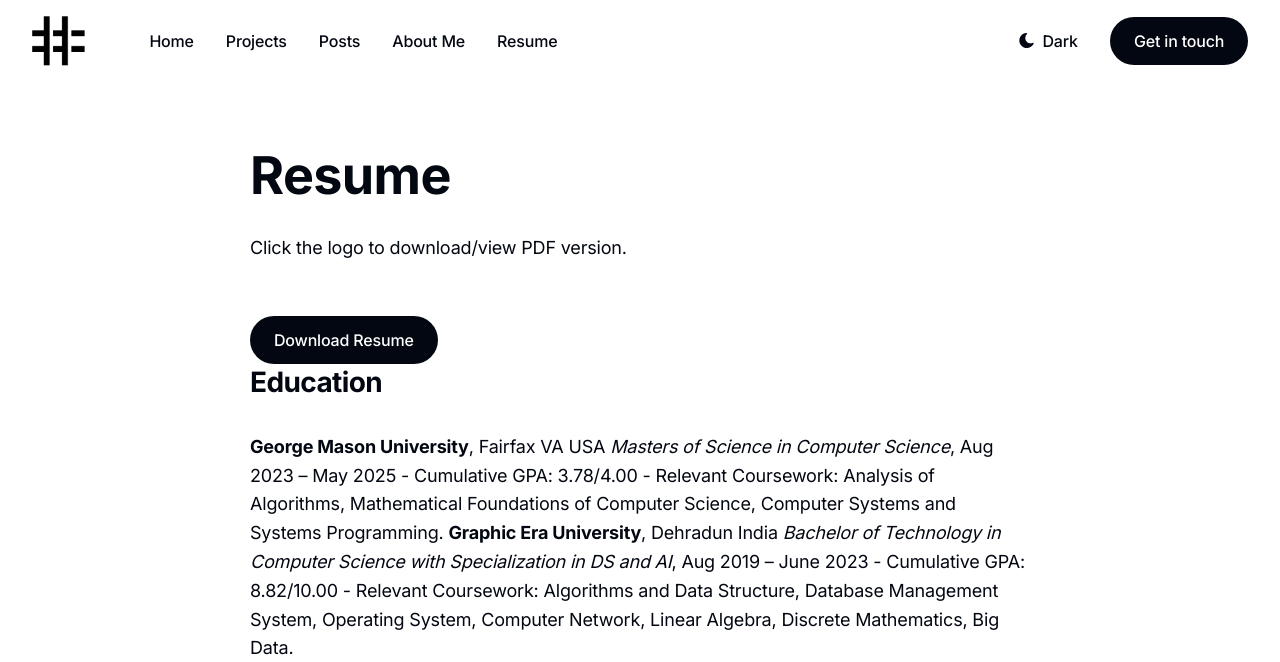
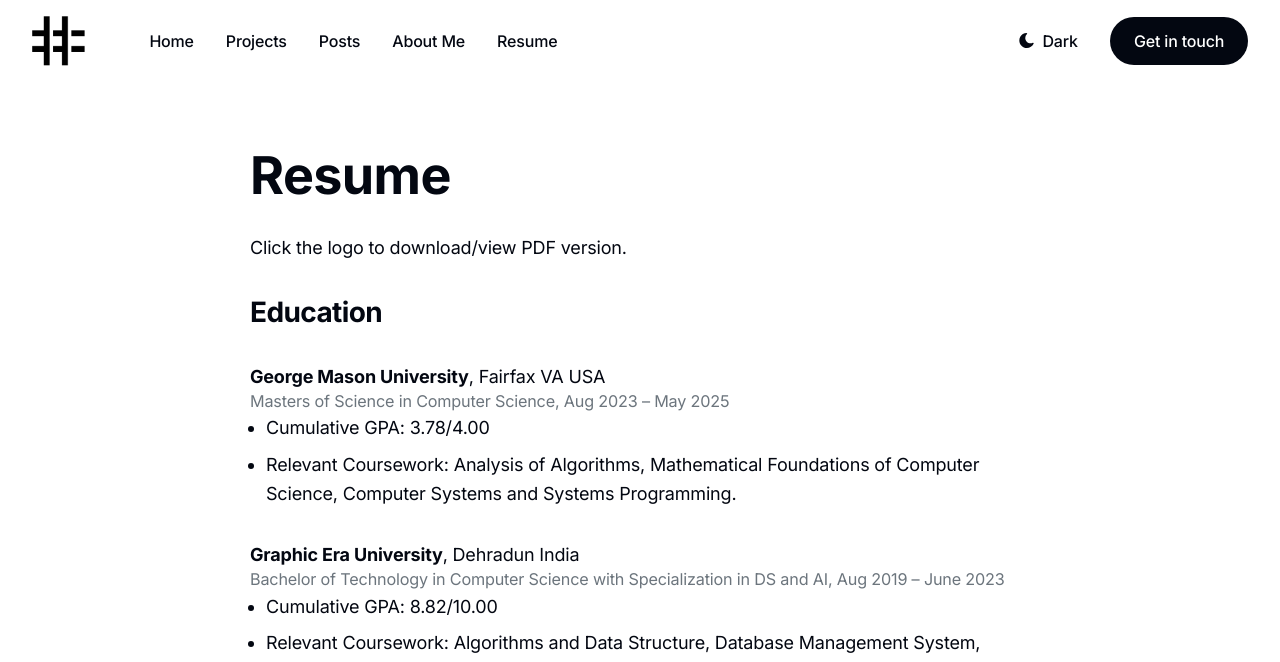
Before and after one commit to samyak1326/samyak1326.github.io, a Jekyll site: the page built from _pages/resume.md, in a window 1280 px wide. Shown: the top 662 px of the page. Built offline with Jekyll 4.4.1, drawn with Linux system fonts in a browser that asks for light colours; some of the changed text lies outside the part shown.

Commit message:
fix: resume/project/about sections

```diff
--- a/_pages/resume.md
+++ b/_pages/resume.md
@@ -7,23 +7,20 @@ description: "Click the logo to download/view PDF version."
 resume_pdf: Samyak_Jain_Resume.pdf
 ---
 
-<div style="display: flex; align-items: center; justify-content: flex-start;">
-    <!-- <h1 style="margin-right: 20px;">Resume</h1> -->
-    <a href="{{ '/assets/files/' | append: page.resume_pdf | prepend: site.baseurl }}" class="button" style="margin-top: 22px;" download>Download Resume</a>
-</div>
-
 <section id="education">
     <h2>Education</h2>
     <strong>George Mason University</strong>, Fairfax VA USA
-    <em>Masters of Science in Computer Science</em>, Aug 2023 – May 2025
-    - Cumulative GPA: 3.78/4.00
-    - Relevant Coursework: Analysis of Algorithms, Mathematical Foundations of Computer Science, Computer Systems and Systems Programming.
-
+    <div class="degree">Masters of Science in Computer Science, Aug 2023 – May 2025</div>
+    <ul>
+        <li>Cumulative GPA: 3.78/4.00</li>
+        <li>Relevant Coursework: Analysis of Algorithms, Mathematical Foundations of Computer Science, Computer Systems and Systems Programming.</li>
+    </ul>
     <strong>Graphic Era University</strong>, Dehradun India
-    <em>Bachelor of Technology in Computer Science with Specialization in DS and AI</em>, Aug 2019 – June 2023
-    - Cumulative GPA: 8.82/10.00
-    - Relevant Coursework: Algorithms and Data Structure, Database Management System, Operating System, Computer Network, Linear Algebra, Discrete Mathematics, Big Data.
-
+    <div class = "degree" >Bachelor of Technology in Computer Science with Specialization in DS and AI, Aug 2019 – June 2023</div>
+    <ul>
+        <li>Cumulative GPA: 8.82/10.00</li>
+        <li>Relevant Coursework: Algorithms and Data Structure, Database Management System, Operating System, Computer Network, Linear Algebra, Discrete Mathematics, Big Data.</li>
+    </ul>
 </section>
 
 <div class="gallery-box">
@@ -34,21 +31,24 @@ resume_pdf: Samyak_Jain_Resume.pdf
   <em>Photo by <a href="https://www.pexels.com/@david-garrison-1128051/" target="_blank">Josh Sorenson</a> on <a href="https://www.pexels.com/" target="_blank">Pexels</a></em>
 </div>
 
-<section id="technical-skills">
-    <h2>Technical Skills</h2>
-    - Programming Languages: Python, Core Java, C/C++, Basics of Scala
-    - Big Data, Machine Learning, and Deep Learning: Hadoop, MapReduce, Basics of Spark with Scala, Linux, Regression, Classification, CNN.
+<section id="technical-skills">Technical Skills</h2>
+    <ul>
+        <li>Programming Languages: Python, Core Java, C/C++, Basics of Scala</li>
+        <li>Big Data, Machine Learning, and Deep Learning: Hadoop, MapReduce, Basics of Spark with Scala, Linux, Regression, Classification, CNN.</li>
+    </ul>
 </section>
 
-<section id="work-experience">
-    <h2>Work Experience and Training</h2>
-    <strong>Front End Intern</strong>, Vega Moon Technologies, New Delhi India
-    <em>June 2022 - August 2022</em>
-    - Developed end-to-end websites for the organization and its clients.
-    - Worked with technologies like NodeJS and React.
-
-    <strong>Research Student</strong>, Graphic Era University, Dehradun India
-    <em>Oct 2022 - Jan 2023</em>
-    - Assisted in data pre-processing and analysis to find insights and patterns.
-
+<section id="work-experience" style="background-color: #f0f7da; padding: 20px; border-radius: 8px; margin-bottom: 20px;">
+    <h2 style="color: #5bc0de; border-bottom: 2px solid #5bc0de; padding-bottom: 10px;">Work Experience and Training</h2>
+    <p><strong>Front End Intern</strong>, Vega Moon Technologies, New Delhi India</p>
+    <p><em>June 2022 - August 2022</em></p>
+    <ul>
+        <li>Developed end-to-end websites for the organization and its clients.</li>
+        <li>Worked with technologies like NodeJS and React.</li>
+    </ul>
+    <p><strong>Research Student</strong>, Graphic Era University, Dehradun India</p>
+    <p><em>Oct 2022 - Jan 2023</em></p>
+    <ul>
+        <li>Assisted in data pre-processing and analysis to find insights and patterns.</li>
+    </ul>
 </section>
--- a/_sass/2-base/_base.scss
+++ b/_sass/2-base/_base.scss
@@ -1,3 +1,5 @@
+// base css file for "layout: page"
+
 *, *::after, *::before {
   box-sizing: border-box;
 }
@@ -252,3 +254,13 @@ table td {
 .lightense-backdrop {
   background-color: var(--background-color) !important;
 }
+
+#education {
+  margin-bottom: 20px;
+}
+
+.degree {
+  font-size: 0.9em;
+  color: #6c757d;
+  margin-top: -3px;
+}
--- a/_sass/3-modules/_projects.scss
+++ b/_sass/3-modules/_projects.scss
@@ -92,3 +92,56 @@
     }
   }
 }
+.dive-deeper-box {
+  border: 1px solid #d1d5da;
+  padding: 20px;
+  margin-bottom: 20px;
+  border-radius: 6px;
+  background-color: #fff;
+  box-shadow: 0 2px 4px rgba(0,0,0,0.1);
+}
+
+.dive-deeper-box p {
+  margin-bottom: 10px;
+  color: #333;
+  font-size: 16px;
+}
+
+.dive-deeper-link {
+  display: flex;
+  align-items: center;
+  justify-content: flex-start;
+  text-decoration: none;
+  padding: 10px 15px;
+  border-radius: 4px;
+  transition: background-color 0.2s ease-in-out;
+  color: #333;
+  font-weight: bold;
+  margin-bottom: 10px;
+}
+
+.dive-deeper-link:hover {
+  text-decoration: none;
+  background-color: #f6f8fa;
+}
+
+.dive-deeper-link i {
+  font-size: 24px;
+  width: 30px; /* Ensures icons align nicely with the text */
+}
+
+.dive-deeper-link.youtube {
+  color: rgb(221, 12, 12);
+}
+
+.dive-deeper-link.youtube i {
+  color: rgb(231, 23, 23);
+}
+
+.dive-deeper-link.github {
+  color: #333;
+}
+
+.dive-deeper-link.github i {
+  color: #333;
+}
```
Also changed, not shown: _projects/2024-01-13-building-a-blockchain-based-voting-system-with-reachjs-and-solidity.md (added, +60 -0 lines), _projects/2024-01-13-elevate-your-brand-a-comprehensive-branding-overhaul-project.md (deleted, +0 -34 lines), images/project-1.jpg, images/project-example-1.jpg, images/project-example-2.jpg, 1 other file.
